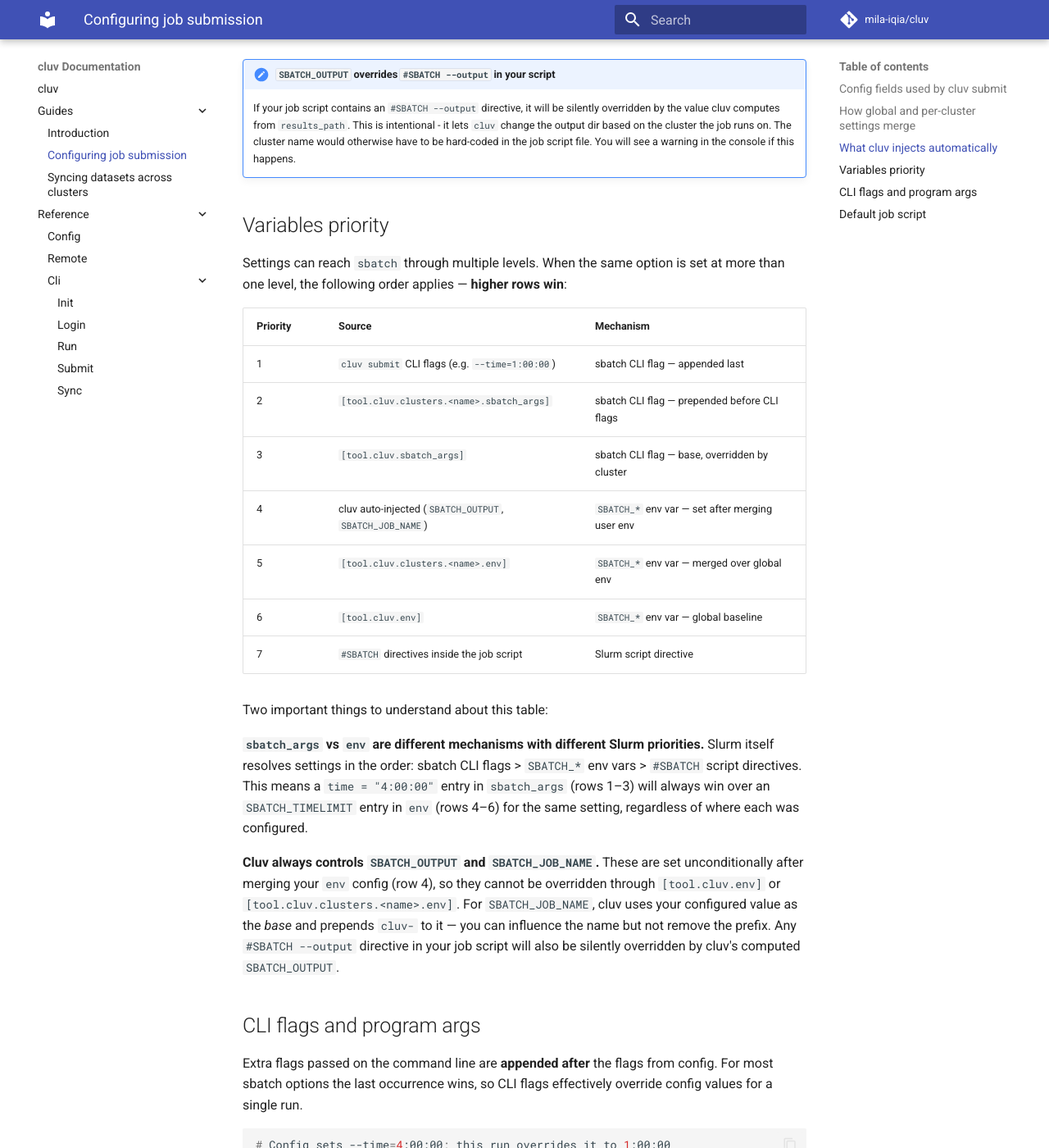
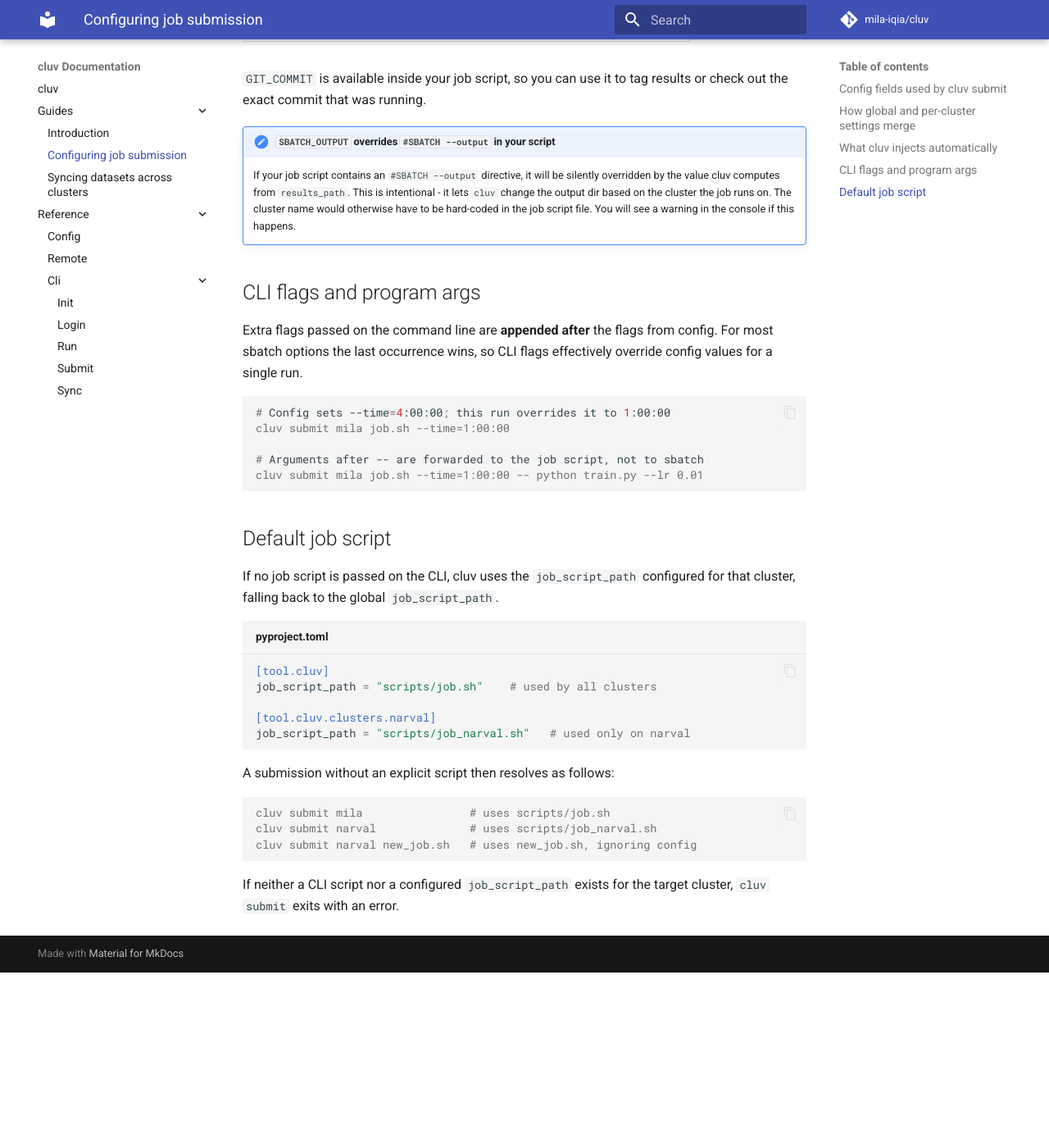
Before and after one commit to mila-iqia/cluv, an MkDocs documentation site: the page built from docs/guides/submit-config.md, in a window 1280 px wide and 1400 px high, scrolled down 1699 px. Shown: the whole window at 82% size. Built offline with MkDocs 1.6.1 and Material for MkDocs 9.7.7, drawn with Linux system fonts in a browser that asks for light colours; comment, search, counter and statistics services are not loaded; after the commit the page ends 2885 px from its top, so only the background shows below that; some of the changed text lies outside the part shown.

Commit message:
Clarify examples and remove redundant sections in submit-config guide

````diff
--- a/docs/guides/submit-config.md
+++ b/docs/guides/submit-config.md
@@ -22,7 +22,9 @@ For both `env` and `sbatch_args`, per-cluster values are merged on top of the gl
 A per-cluster key **overrides** the same global key; keys present only in the global config are
 kept as-is.
 
-```toml
+For example, the following config:
+
+```toml title="pyproject.toml"
 [tool.cluv]
 results_path = "$SCRATCH/results"
 
@@ -36,8 +38,8 @@ gpus = "1"
 results_path = "$SCRATCH/results/narval"
 
 [tool.cluv.clusters.narval.sbatch_args]
-mem = "32G"           # overrides the global 16G on narval
-time = "12:00:00"    # overrides global time on narval
+mem = "32G"             # overrides the global 16G on narval
+time = "12:00:00"       # overrides global time on narval
 ```
 
 When submitting to `narval`, the effective settings are:
@@ -66,35 +68,6 @@ the exact commit that was running.
     output dir based on the cluster the job runs on. The cluster name would otherwise have to
     be hard-coded in the job script file. You will see a warning in the console if this happens.
 
-## Variables priority
-
-Settings can reach `sbatch` through multiple levels. When the same option is set at more than one
-level, the following order applies — **higher rows win**:
-
-| Priority | Source | Mechanism |
-|---|---|---|
-| 1 | `cluv submit` CLI flags (e.g. `--time=1:00:00`) | sbatch CLI flag — appended last |
-| 2 | `[tool.cluv.clusters.<name>.sbatch_args]` | sbatch CLI flag — prepended before CLI flags |
-| 3 | `[tool.cluv.sbatch_args]` | sbatch CLI flag — base, overridden by cluster |
-| 4 | cluv auto-injected (`SBATCH_OUTPUT`, `SBATCH_JOB_NAME`) | `SBATCH_*` env var — set after merging user env |
-| 5 | `[tool.cluv.clusters.<name>.env]` | `SBATCH_*` env var — merged over global env |
-| 6 | `[tool.cluv.env]` | `SBATCH_*` env var — global baseline |
-| 7 | `#SBATCH` directives inside the job script | Slurm script directive |
-
-Two important things to understand about this table:
-
-**`sbatch_args` vs `env` are different mechanisms with different Slurm priorities.** Slurm itself
-resolves settings in the order: sbatch CLI flags > `SBATCH_*` env vars > `#SBATCH` script
-directives. This means a `time = "4:00:00"` entry in `sbatch_args` (rows 1–3) will always win
-over an `SBATCH_TIMELIMIT` entry in `env` (rows 4–6) for the same setting, regardless of where
-each was configured.
-
-**Cluv always controls `SBATCH_OUTPUT` and `SBATCH_JOB_NAME`.** These are set unconditionally
-after merging your `env` config (row 4), so they cannot be overridden through `[tool.cluv.env]`
-or `[tool.cluv.clusters.<name>.env]`. For `SBATCH_JOB_NAME`, cluv uses your configured value as
-the *base* and prepends `cluv-` to it — you can influence the name but not remove the prefix.
-Any `#SBATCH --output` directive in your job script will also be silently overridden by cluv's
-computed `SBATCH_OUTPUT`.
 
 ## CLI flags and program args
 
@@ -115,7 +88,7 @@ cluv submit mila job.sh --time=1:00:00 -- python train.py --lr 0.01
 If no job script is passed on the CLI, cluv uses the `job_script_path` configured for that
 cluster, falling back to the global `job_script_path`.
 
-```toml
+```toml title="pyproject.toml"
 [tool.cluv]
 job_script_path = "scripts/job.sh"    # used by all clusters
 
@@ -126,9 +99,9 @@ job_script_path = "scripts/job_narval.sh"   # used only on narval
 A submission without an explicit script then resolves as follows:
 
 ```console
-cluv submit mila           # uses scripts/job.sh
-cluv submit narval         # uses scripts/job_narval.sh
-cluv submit narval job.sh  # always uses job.sh, ignoring config
+cluv submit mila                # uses scripts/job.sh
+cluv submit narval              # uses scripts/job_narval.sh
+cluv submit narval new_job.sh   # uses new_job.sh, ignoring config
 ```
 
 If neither a CLI script nor a configured `job_script_path` exists for the target cluster, `cluv
````
